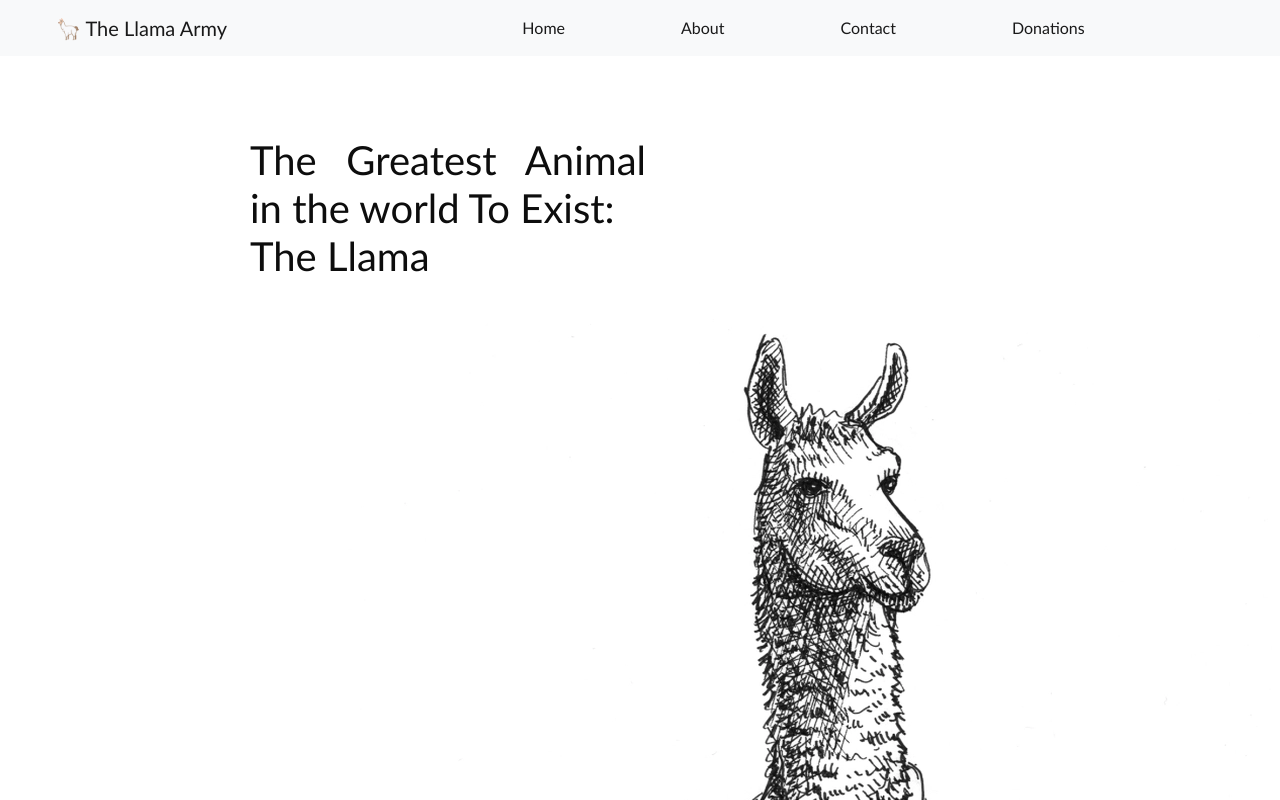
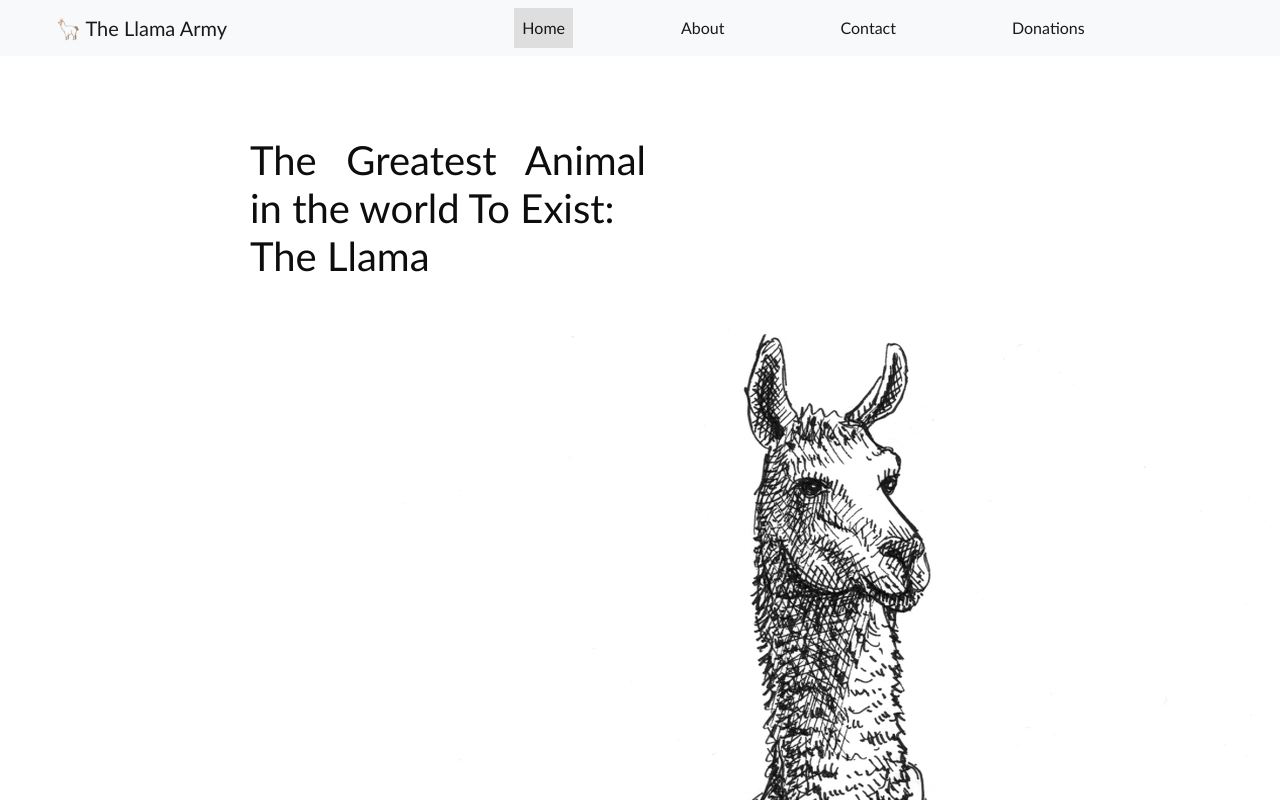
Before and after one commit to Senzoh/The-Llama-Army, a plain HTML site: page index.html in a window 1280 px wide. In both pictures the pointer is over the link "Home". Shown: the top 800 px of the page. Drawn offline with nearby package versions, Linux system fonts and the light colour scheme; a script that the page names is missing.

Commit message:
added hover
doesn't vertically cover the nav bar. more changes would be need to the whole nav structure to fix

```diff
--- a/assets/styles.css
+++ b/assets/styles.css
@@ -120,6 +120,10 @@
         margin-left: 100px;
     }
 
+    .nav-item:hover{
+        background-color: #dedede;
+    }
+
     nav {
         margin-bottom: 50px;
     }
```
